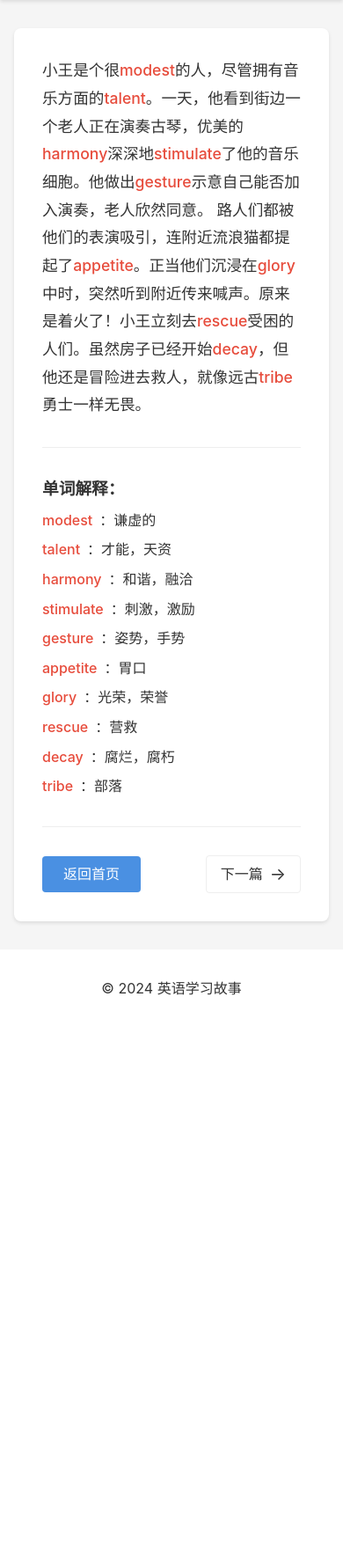
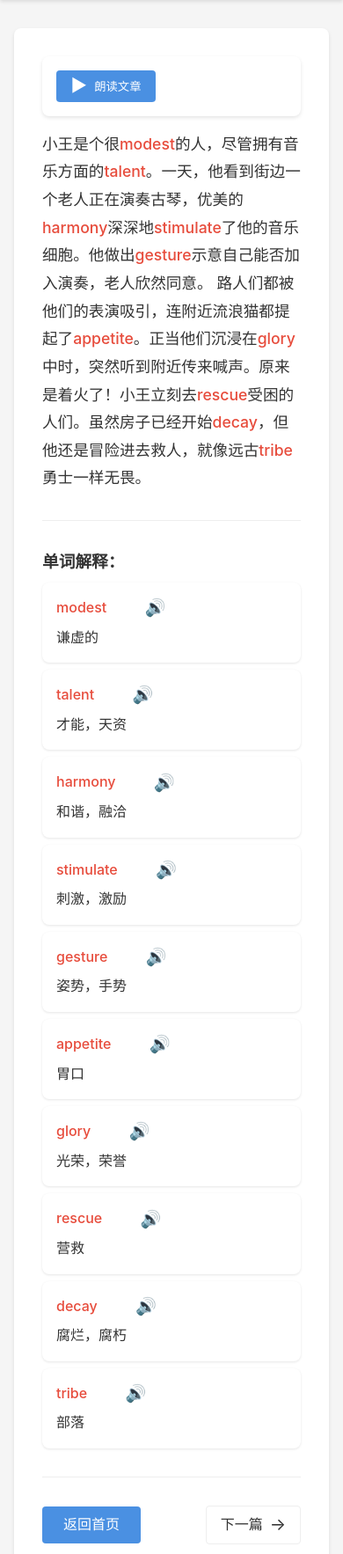
Before and after one commit to libohan-ha/English, a Flask app: page /story/1 in a window 390 px wide. Shown: the part 140-1906 px from the top of the page at 88% size. Before the commit the page ends 1271 px from the top, so only its background shows below. Run offline with Flask 3, Linux system fonts and the light colour scheme.

Commit message:
Add word pronunciation and phonetic features

```diff
--- a/app.py
+++ b/app.py
@@ -46,7 +46,19 @@ def process_content(content):
             formatted_definitions += f'<li><span class="word">{word}</span>：{definition.strip()}</li>'
     formatted_definitions += '</ul>'
 
-    return story_text, formatted_definitions
+    # 处理单词数据
+    words = []
+    for line in definitions.split('\n'):
+        if line.strip() and '：' in line:
+            word = line.split('：')[0].strip()
+            word = re.sub(r'^\d+\.\s*', '', word)  # 移除序号
+            definition = line.split('：', 1)[1].strip()
+            words.append({
+                'word': word,
+                'definition': definition
+            })
+
+    return story_text, formatted_definitions, words
 
 def get_all_stories():
     cache_key = 'all_stories'
@@ -63,7 +75,7 @@ def get_all_stories():
     for file in story_files:
         with open(file, 'r', encoding='utf-8') as f:
             content = f.read()
-            story_text, definitions = process_content(content)
+            story_text, definitions, words = process_content(content)
             story_id = int(os.path.basename(file).split('_')[1].split('.')[0])
 
             stories.append({
@@ -71,6 +83,7 @@ def get_all_stories():
                 'content': story_text,
                 'definitions': definitions,
                 'preview': re.sub(r'<[^>]+>', '', story_text)[:200],
+                'words': words  # 添加单词列表
             })
 
     cache.set(cache_key, stories, timeout=CACHE_TIMEOUT)
--- a/static/css/style.css
+++ b/static/css/style.css
@@ -266,3 +266,89 @@ footer {
         font-size: 0.85rem;
     }
 }
+
+/* 朗读控制按钮样式 */
+.story-controls {
+    margin-bottom: 1rem;
+    padding: 1rem;
+    background: var(--card-background);
+    border-radius: 8px;
+    box-shadow: 0 2px 4px rgba(0,0,0,0.1);
+}
+
+.control-button {
+    padding: 0.5rem 1rem;
+    margin-right: 0.5rem;
+    background: var(--primary-color);
+    color: white;
+    border: none;
+    border-radius: 4px;
+    cursor: pointer;
+    display: inline-flex;
+    align-items: center;
+    gap: 0.5rem;
+    transition: background-color 0.3s;
+}
+
+.control-button:hover {
+    background-color: #357abd;
+}
+
+.play-icon, .pause-icon, .stop-icon {
+    font-size: 1.2rem;
+    line-height: 1;
+}
+
+/* 禁用状态 */
+.control-button:disabled {
+    background-color: #ccc;
+    cursor: not-allowed;
+}
+
+/* 单词项样式 */
+.word-item {
+    padding: 1rem;
+    margin-bottom: 1rem;
+    background: var(--card-background);
+    border-radius: 8px;
+    box-shadow: 0 1px 3px rgba(0,0,0,0.1);
+}
+
+.word-header {
+    display: flex;
+    align-items: center;
+    gap: 1rem;
+    margin-bottom: 0.5rem;
+}
+
+.word-speaker {
+    background: none;
+    border: none;
+    color: var(--primary-color);
+    cursor: pointer;
+    padding: 0.2rem;
+    border-radius: 50%;
+    transition: all 0.3s ease;
+}
+
+.word-speaker:hover {
+    background: var(--primary-color);
+    color: white;
+}
+
+.speaker-icon {
+    font-size: 1.2rem;
+    line-height: 1;
+}
+
+.phonetic {
+    color: #666;
+    font-family: Arial, sans-serif;
+    font-size: 0.9rem;
+}
+
+.word-meaning {
+    color: var(--text-color);
+    line-height: 1.6;
+    margin-top: 0.5rem;
+}
--- a/templates/story.html
+++ b/templates/story.html
@@ -2,13 +2,40 @@
 
 {% block content %}
 <div class="story-container">
+    <div class="story-controls">
+        <button id="playButton" class="control-button">
+            <span class="play-icon">▶</span> 朗读文章
+        </button>
+        <button id="pauseButton" class="control-button" style="display: none;">
+            <span class="pause-icon">⏸</span> 暂停朗读
+        </button>
+        <button id="stopButton" class="control-button" style="display: none;">
+            <span class="stop-icon">⏹</span> 停止朗读
+        </button>
+    </div>
+
     <div class="story-content">
         {{ story.content|safe }}
     </div>
+
     <div class="word-list">
         <h3>单词解释：</h3>
-        {{ story.definitions|safe }}
+        <ul class="word-definitions">
+        {% for word in story.words %}
+            <li class="word-item">
+                <div class="word-header">
+                    <span class="word">{{ word.word }}</span>
+                    <span class="phonetic" id="phonetic-{{ word.word }}"></span>
+                    <button class="word-speaker" onclick="speakWord('{{ word.word }}')">
+                        <span class="speaker-icon">🔊</span>
+                    </button>
+                </div>
+                <div class="word-meaning">{{ word.definition }}</div>
+            </li>
+        {% endfor %}
+        </ul>
     </div>
+
     <div class="story-navigation">
         {% if prev_story %}
         <a href="{{ url_for('story', story_id=prev_story.id) }}" class="nav-link prev-link">
@@ -25,4 +52,91 @@
         {% endif %}
     </div>
 </div>
+
+<script>
+let speechUtterance = null;
+const synth = window.speechSynthesis;
+
+// 文章朗读功能
+function setupSpeech() {
+    const playButton = document.getElementById('playButton');
+    const pauseButton = document.getElementById('pauseButton');
+    const stopButton = document.getElementById('stopButton');
+    const content = document.querySelector('.story-content').textContent;
+
+    playButton.addEventListener('click', () => {
+        if (speechUtterance === null) {
+            speechUtterance = new SpeechSynthesisUtterance(content);
+            speechUtterance.lang = 'en-US';
+            speechUtterance.rate = 0.9;
+            speechUtterance.pitch = 1;
+
+            speechUtterance.onend = () => {
+                playButton.style.display = 'inline-block';
+                pauseButton.style.display = 'none';
+                stopButton.style.display = 'none';
+                speechUtterance = null;
+            };
+        }
+
+        synth.speak(speechUtterance);
+        playButton.style.display = 'none';
+        pauseButton.style.display = 'inline-block';
+        stopButton.style.display = 'inline-block';
+    });
+
+    pauseButton.addEventListener('click', () => {
+        if (synth.speaking) {
+            if (synth.paused) {
+                synth.resume();
+                pauseButton.innerHTML = '<span class="pause-icon">⏸</span> 暂停朗读';
+            } else {
+                synth.pause();
+                pauseButton.innerHTML = '<span class="play-icon">▶</span> 继续朗读';
+            }
+        }
+    });
+
+    stopButton.addEventListener('click', () => {
+        synth.cancel();
+        playButton.style.display = 'inline-block';
+        pauseButton.style.display = 'none';
+        stopButton.style.display = 'none';
+        speechUtterance = null;
+    });
+}
+
+// 单词朗读功能
+function speakWord(word) {
+    synth.cancel(); // 停止当前朗读
+    const utterance = new SpeechSynthesisUtterance(word);
+    utterance.lang = 'en-US';
+    utterance.rate = 0.8;
+    synth.speak(utterance);
+}
+
+// 获取单词音标
+async function fetchPhonetic(word) {
+    try {
+        const response = await fetch(`https://api.dictionaryapi.dev/api/v2/entries/en/${word}`);
+        const data = await response.json();
+        if (data && data[0] && data[0].phonetic) {
+            const phoneticSpan = document.getElementById(`phonetic-${word}`);
+            phoneticSpan.textContent = data[0].phonetic;
+        }
+    } catch (error) {
+        console.error('Error fetching phonetic:', error);
+    }
+}
+
+// 为所有单词获取音标
+document.addEventListener('DOMContentLoaded', () => {
+    setupSpeech();
+    const words = document.querySelectorAll('.word');
+    words.forEach(wordElement => {
+        const word = wordElement.textContent.trim();
+        fetchPhonetic(word);
+    });
+});
+</script>
 {% endblock %}
```
